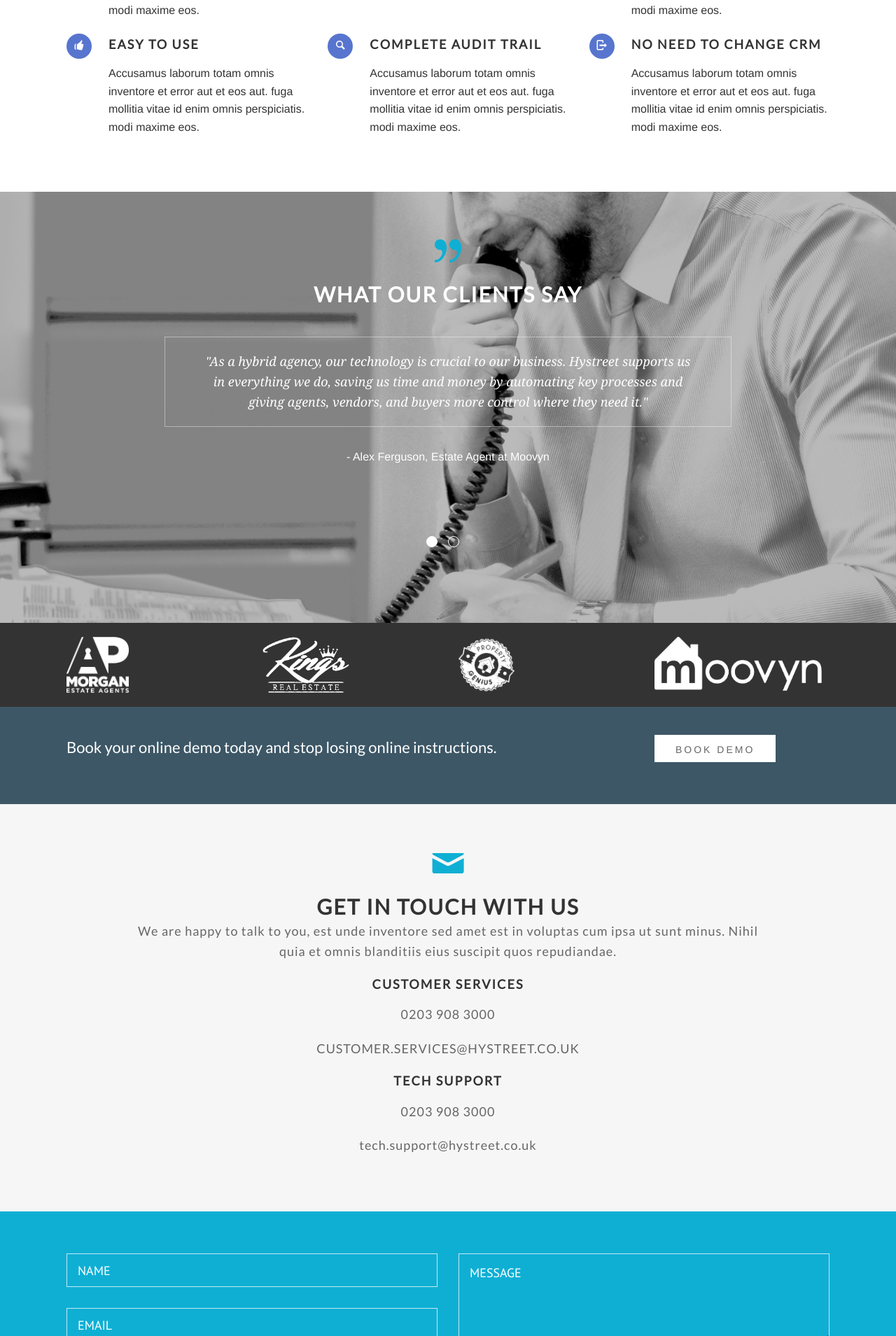
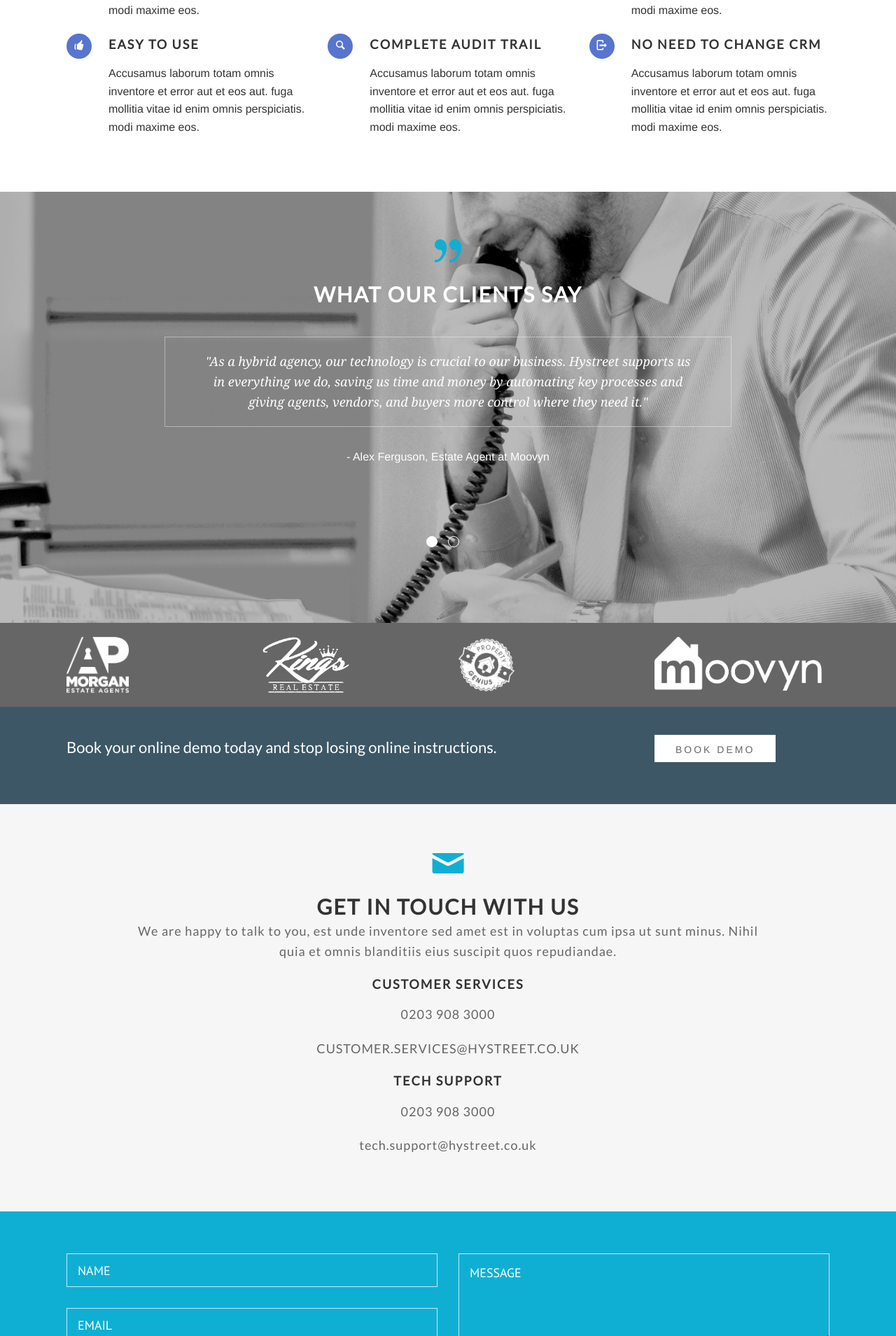
Before and after one commit to hystreet/hystreet.github.io, a Jekyll site: the page built from index.html, in a window 1280 px wide. Shown: the part 2026-3935 px from the top of the page at 70% size. Built offline with Jekyll 4.4.1, drawn with Linux system fonts in a browser that asks for light colours; some web fonts are replaced.

Commit message:
updating grey to lighter grey

```diff
--- a/css/style.css
+++ b/css/style.css
@@ -46,7 +46,7 @@ h1, h2, h3, h4 {
 }
 
 .grey {
-  background: #333333;
+  background: #666666;
 }
 
 .spacing {
```
